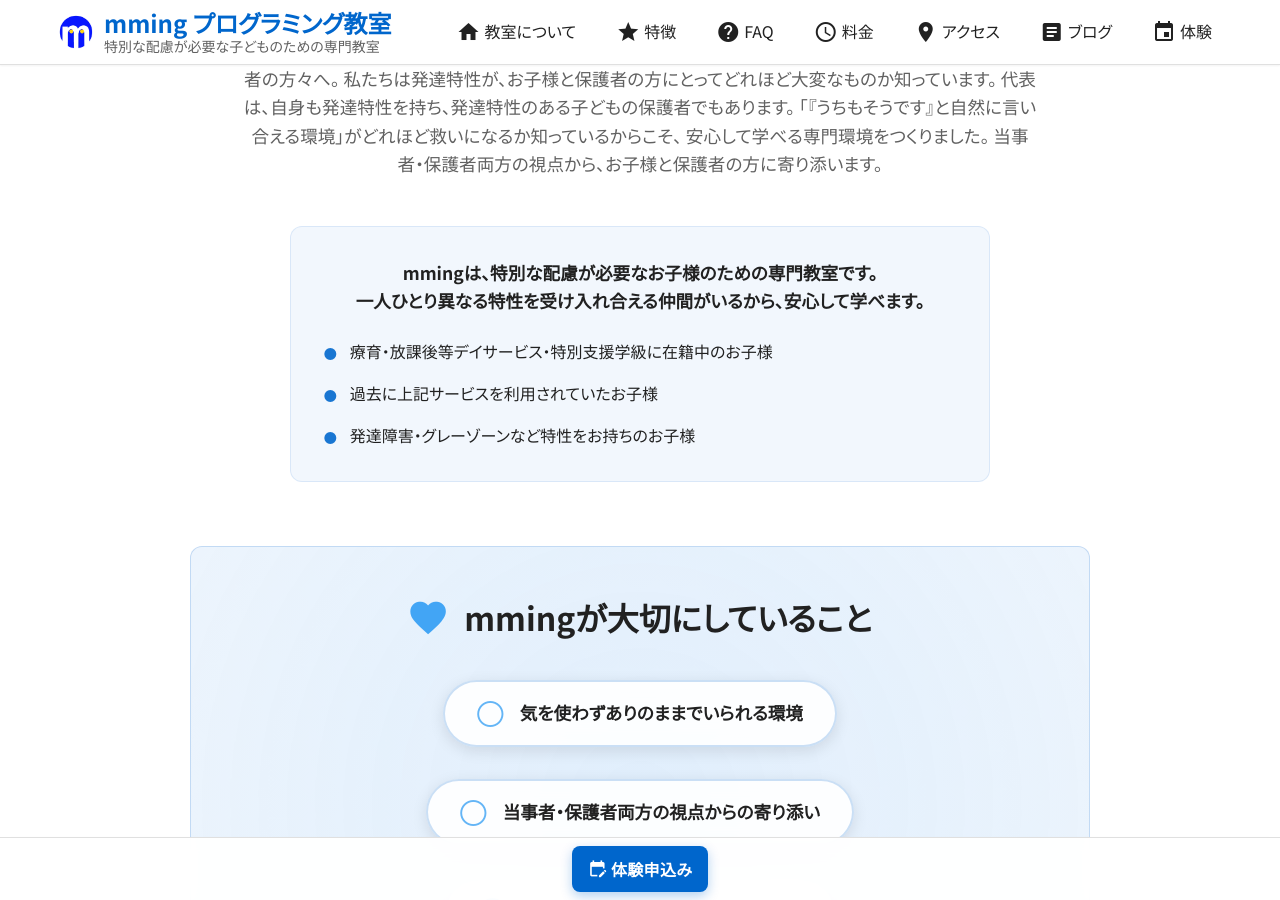
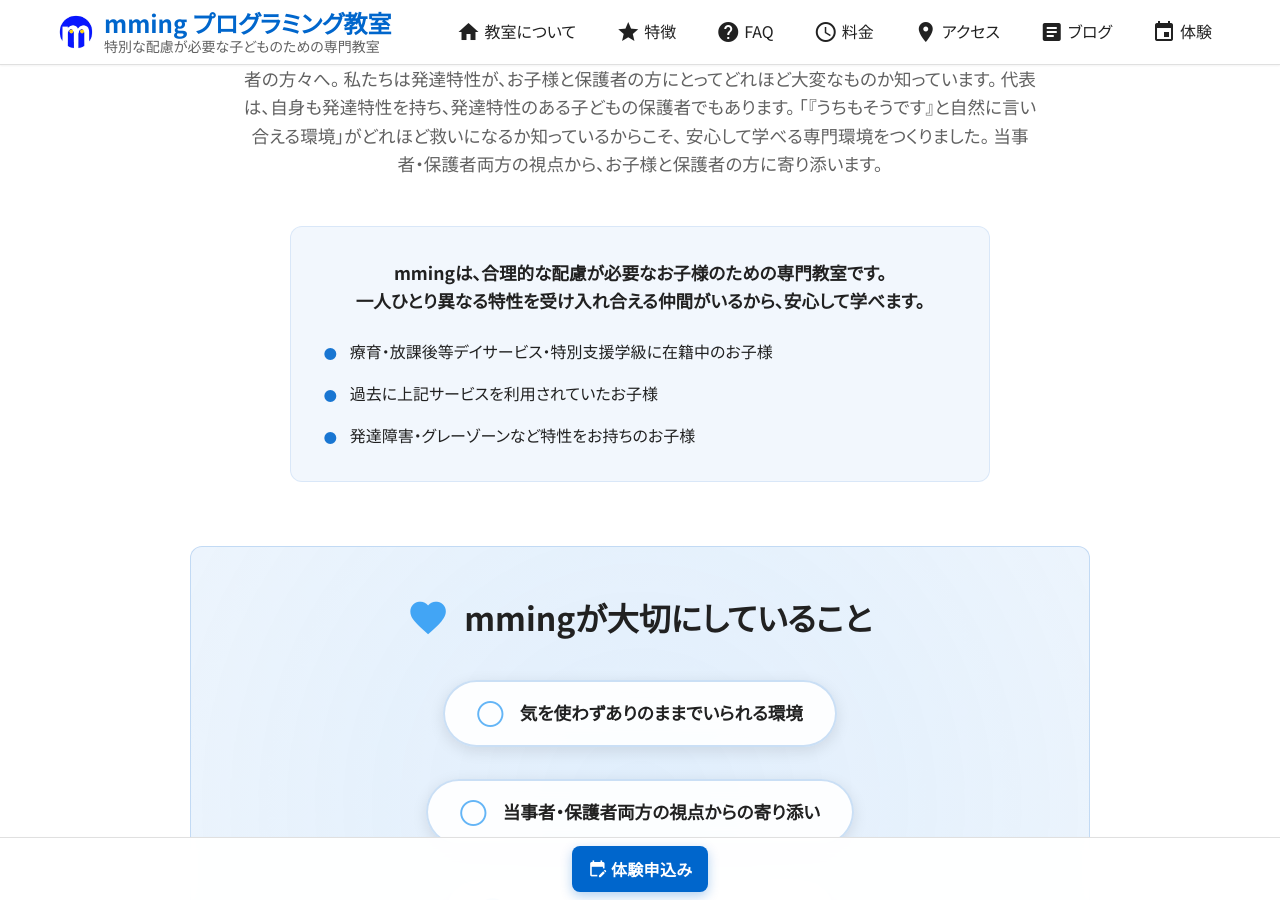
Before and after one commit to Mming-Lab/Mming-Lab.github.io, a Jekyll site: the page built from index.html, in a window 1280 px wide and 900 px high, scrolled down 922 px. Built offline with Jekyll 4.4.1, drawn with Linux system fonts in a browser that asks for light colours; some of the changed text lies outside the part shown.

Commit message:
対象者表現を「合理的な配慮」に統一、料金プランに2026年1月の改定情報を追加
- about.ylmで対象者表現を「特別な配慮」から「合理的な配慮」に統一
- pricing.ymlで料金プランに2026年1月以降の改定内容を注記

🤖 Generated with [Claude Code](https://claude.com/claude-code)

Co-Authored-By: Claude <noreply@anthropic.com>

```diff
--- a/_data/about.yml
+++ b/_data/about.yml
@@ -22,7 +22,7 @@ message: "学校でも療育でもない、もう一つの居場所" # サブタ
 # 教室の専門性と安心感を伝える重要セクション
 target_info:
   # 導入メッセージ（HTMLタグ使用可能）
-  lead_text: "mmingは、特別な配慮が必要なお子様のための専門教室です。<br>一人ひとり異なる特性を受け入れ合える仲間がいるから、安心して学べます。"
+  lead_text: "mmingは、合理的な配慮が必要なお子様のための専門教室です。<br>一人ひとり異なる特性を受け入れ合える仲間がいるから、安心して学べます。"
 
   # 対象者リスト（明確なターゲティング）
   target_list:
--- a/_data/pricing.yml
+++ b/_data/pricing.yml
@@ -12,6 +12,7 @@ plan:
     - "感覚過敏への配慮"
     - "保護者様への月次報告"
     - "教材費込み"
+    - "2026年1月以降は14,000"
   note: "無料体験授業を実施しています"
 
 # 入会金（料金プランの後に表示）
```
